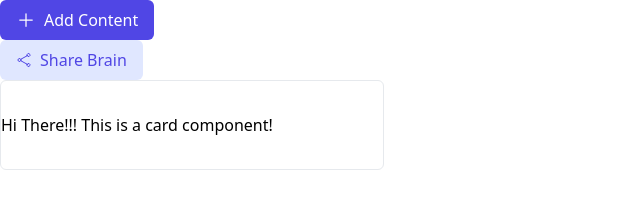
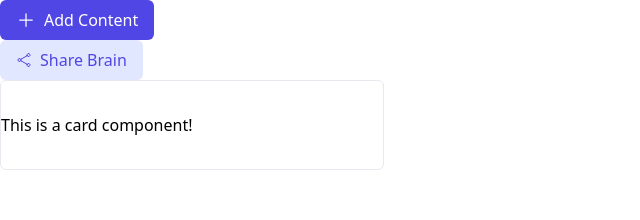
Before and after one commit to TanishDadheech/Alt-Brain-fe, a React (Vite) app: page / in a window 1280 px wide. Shown: the top 220 px of the page, without its empty margins (0-640 px from the left). Built offline with nearby package versions, Linux system fonts and the light colour scheme.

Commit message:
Fix: Card.

```diff
--- a/src/components/Card.tsx
+++ b/src/components/Card.tsx
@@ -1,6 +1,5 @@
 export function Card(){
     return <div  className="py-8 bg-white rounded-md border border-gray-200 max-w-96">
-        Hi There!!!
         This is a card component!
     </div>
 }
```
